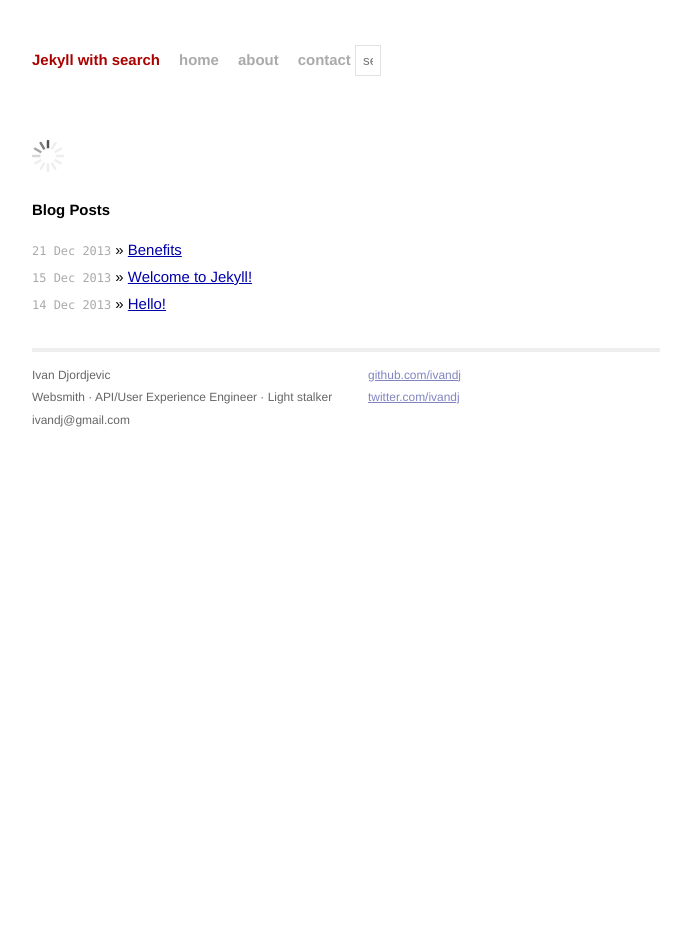
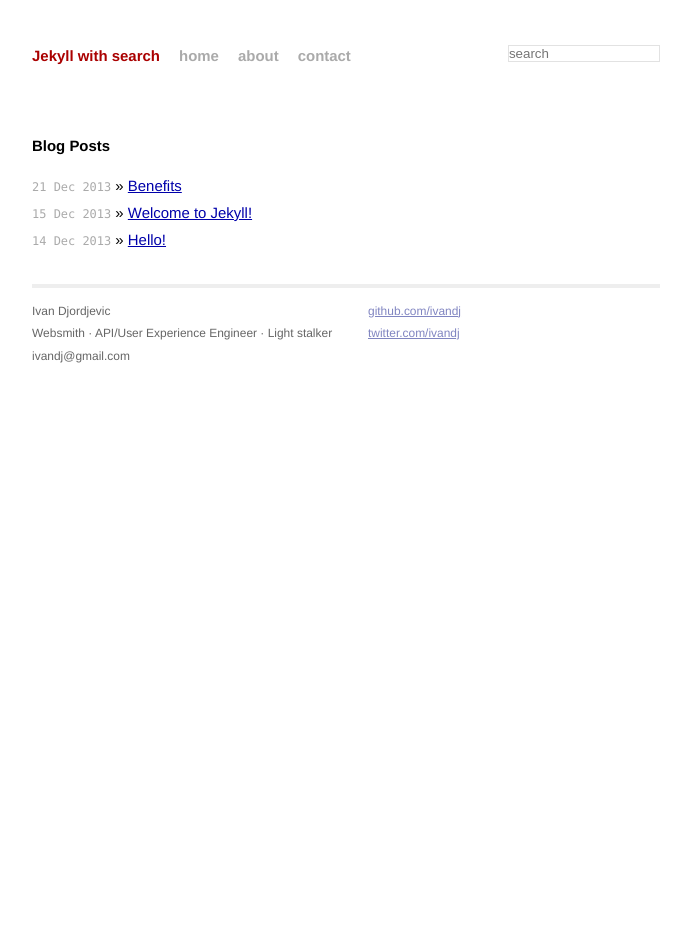
Before and after one commit to ivandj/jkls, a Jekyll site: the page built from index.html, in a window 1280 px wide. Shown: the whole page, without its empty margins (294-985 px from the left). Built offline with Jekyll 4.4.1, drawn with Linux system fonts in a browser that asks for light colours; nearby versions of some CDN libraries; Markdown is read by kramdown in place of the engine named in the settings.

Commit message:
search field on the right

```diff
--- a/css/tipuesearch.css
+++ b/css/tipuesearch.css
@@ -10,8 +10,7 @@
 #tipue_search_input
 {
 	color: #333;
-	padding: 7px;
-	width: 10px;
+	width: 150px;
 	border: 1px solid #e2e2e2;
 	border-radius: 0;
 	-moz-appearance: none;
@@ -19,6 +18,7 @@
      box-shadow: none;
 	outline: 0;
 	margin: 0;
+    float: right;
 }
 #tipue_search_input:focus
 {
@@ -44,7 +44,7 @@
 }
 #tipue_search_loading
 {
-     padding-top: 60px;
+    display: none;
      background: #fff url('/jkls/img/loader.gif') no-repeat left;
 }
 
```
